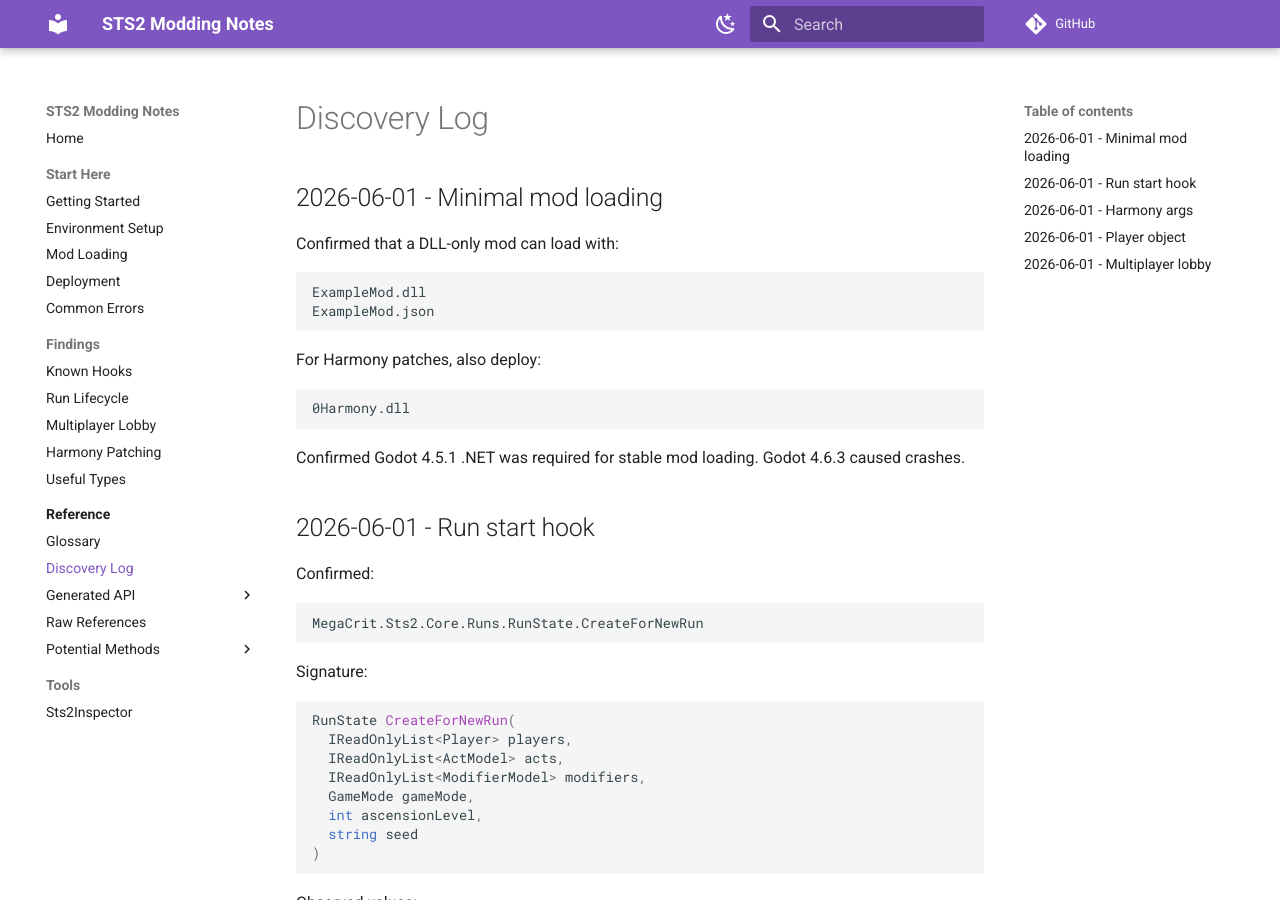
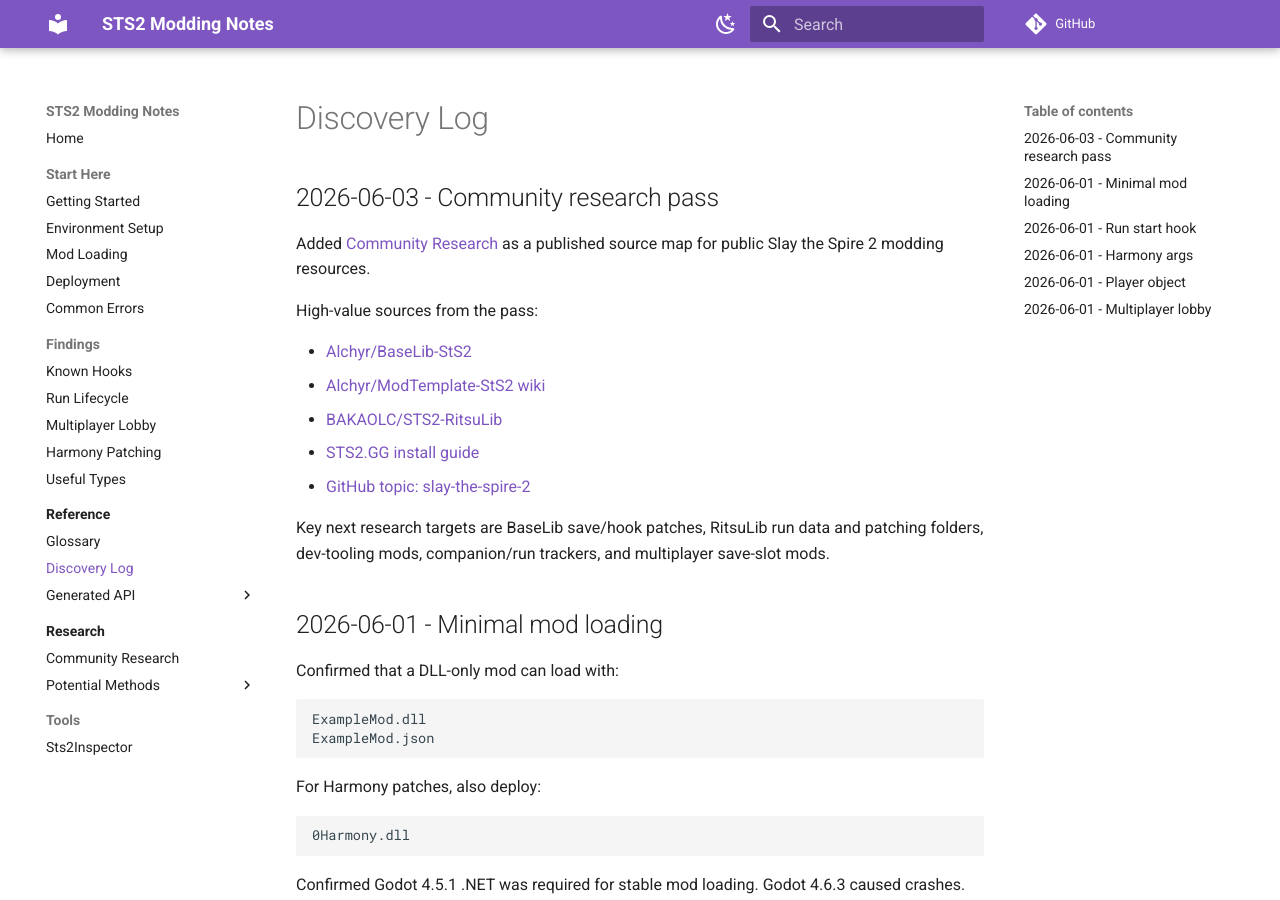
Before and after one commit to Shashakar/sts2-modding-notes, an MkDocs documentation site: the page built from docs/discovery-log.md, in a window 1280 px wide and 900 px high. Built offline with MkDocs 1.6.1 and Material for MkDocs 9.7.7, drawn with Linux system fonts in a browser that asks for light colours; comment, search, counter and statistics services are not loaded.

Commit message:
Adding community found research

```diff
--- a/docs/discovery-log.md
+++ b/docs/discovery-log.md
@@ -1,4 +1,18 @@
 # Discovery Log
+
+## 2026-06-03 - Community research pass
+
+Added [Community Research](community-research.md) as a published source map for public Slay the Spire 2 modding resources.
+
+High-value sources from the pass:
+
+- [Alchyr/BaseLib-StS2](https://github.com/Alchyr/BaseLib-StS2)
+- [Alchyr/ModTemplate-StS2 wiki](https://github.com/Alchyr/ModTemplate-StS2/wiki)
+- [BAKAOLC/STS2-RitsuLib](https://github.com/BAKAOLC/STS2-RitsuLib)
+- [STS2.GG install guide](https://sts2.gg/mods/install-guide)
+- [GitHub topic: slay-the-spire-2](https://github.com/topics/slay-the-spire-2)
+
+Key next research targets are BaseLib save/hook patches, RitsuLib run data and patching folders, dev-tooling mods, companion/run trackers, and multiplayer save-slot mods.
 
 ## 2026-06-01 - Minimal mod loading
 
--- a/mkdocs.yml
+++ b/mkdocs.yml
@@ -77,6 +77,8 @@ nav:
           - Hook: generated/Hook.md
           - RunLobby: generated/RunLobby.md
           - BaseLib: generated/BaseLib.md
+  - Research:
+      - Community Research: community-research.md
       - Raw References: references/README.md
       - Potential Methods:
           - Overview: references/potential-methods/README.md
```
Also changed, not shown: docs/community-research.md (added, +91 -0 lines), docs/index.md (+5 -0 lines), docs/known-hooks.md (+2 -0 lines), docs/references/README.md (+2 -0 lines).
